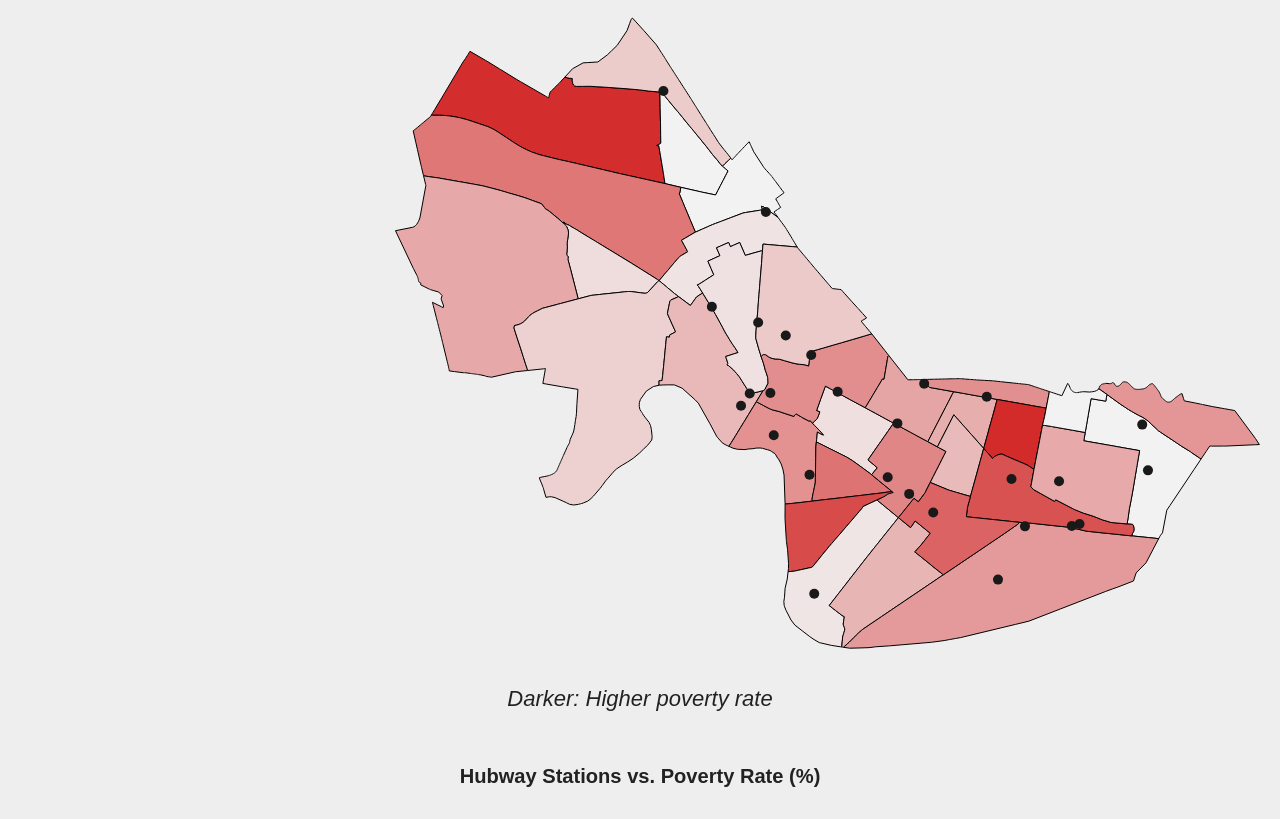
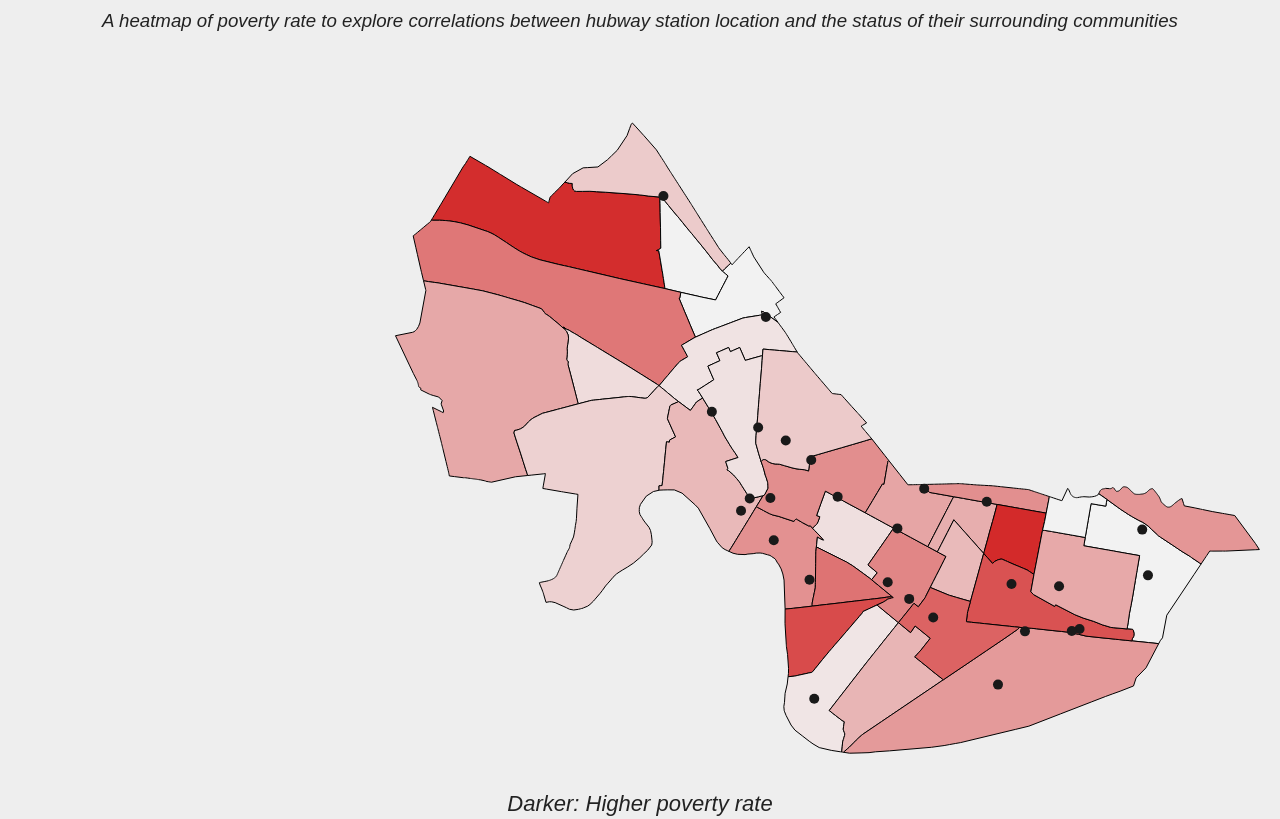
Before and after one commit to MckennaCisler/hubway-maps, a website: page public/index.html in a window 1280 px wide. Shown: the part 73-892 px from the top of the page. Drawn offline with nearby package versions, Linux system fonts and the light colour scheme.

Commit message:
Aesthetics for public

```diff
--- a/public/css/main.css
+++ b/public/css/main.css
@@ -104,6 +104,10 @@
    font-size: 30px;
    background-color: #eee;
    text-align: center;
+ }
+
+ p {
+    font-size: 14pt;
  }
 
  .boundary {
--- a/public/index.html
+++ b/public/index.html
@@ -2,8 +2,8 @@
 <html class="no-js" lang="">
     <head>
         <meta charset="utf-8">
-        <meta http-equiv="x-ua-compatible" content="ie=edge"
-        <title></title>
+        <meta http-equiv="x-ua-compatible" content="ie=edge">
+        <title>Hubway Maps</title>
         <meta name="description" content="">
         <meta name="viewport" content="width=device-width, initial-scale=1">
         <link rel="apple-touch-icon" href="apple-touch-icon.png">
@@ -20,6 +20,7 @@
         <h>
           <b> Hubway Stations and Poverty in Cambridge, MA </b>
         </h>
+        <p><em>A heatmap of poverty rate to explore correlations between hubway station location and the status of their surrounding communities</em></p>
 
         <br>
 
@@ -42,5 +43,7 @@
 
     </body>
     <br>
+
+    <p>Source on <a href="https://github.com/MckennaCisler/hubway-maps">GitHub</a></p>
     <br>
 </html>
```
